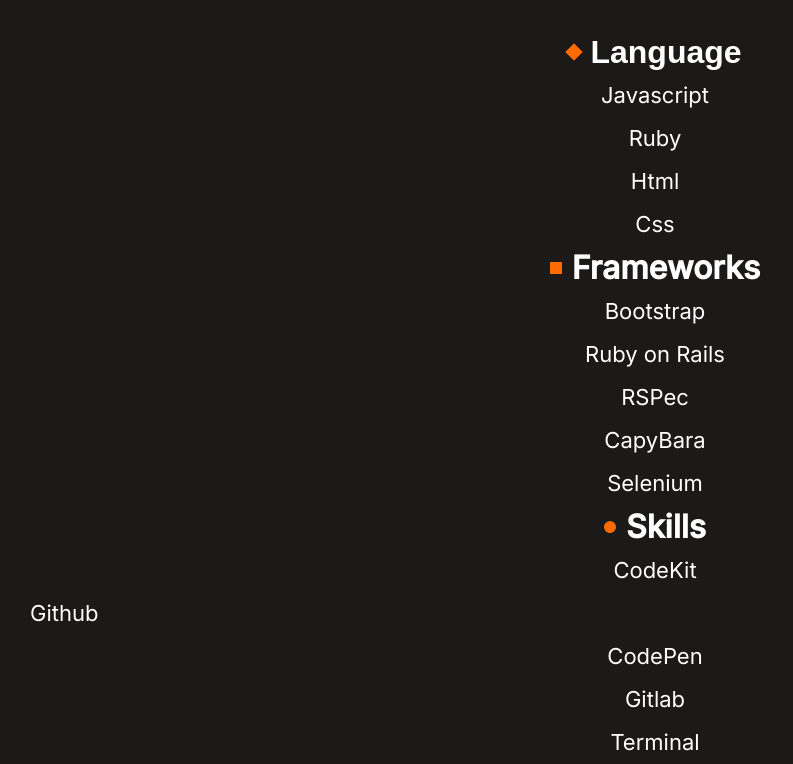
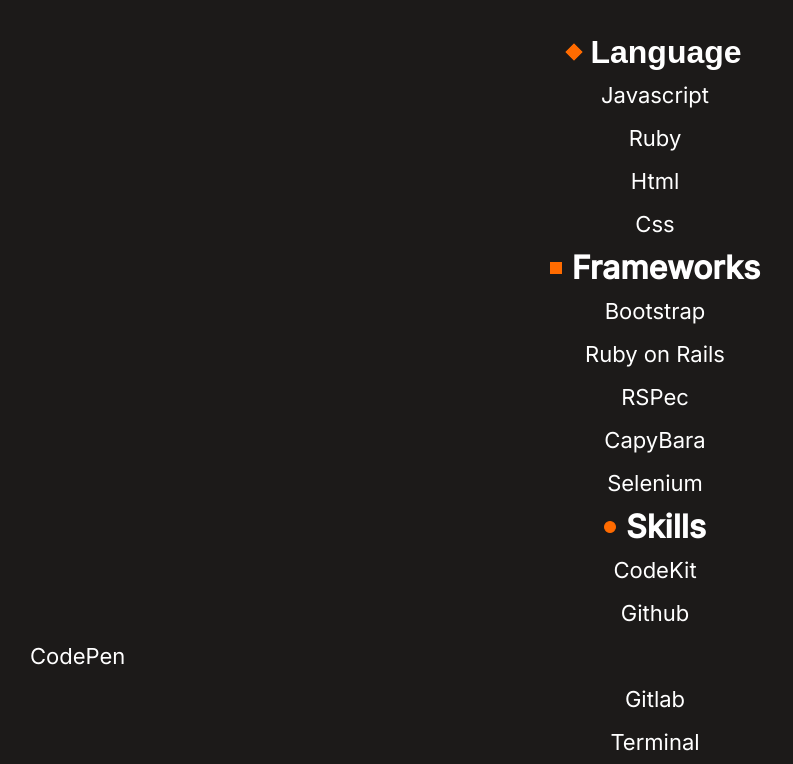
Before and after one commit to clin2on3mun/Portfolio-project-review, a plain HTML site: page index.html in a window 1280 px wide. Shown: the part 4396-5160 px from the top of the page, without its empty margins (0-793 px from the left). Drawn offline with Linux system fonts and the light colour scheme; a web font is replaced by a local one.

Commit message:
made changes to the index.html file

```diff
--- a/index.html
+++ b/index.html
@@ -249,8 +249,8 @@
 
 						   <ul>
 							    <li class="text work">CodeKit</li>
-						        <gli class="text work">Github</li>
-						        <li class="text work">CodePen</li>
+						        <li class="text work">Github</li>
+						        <gli class="text work">CodePen</li>
 						        <li class="text work">Gitlab</lli>
 						         <li class="text work">Terminal</li>
 
```
